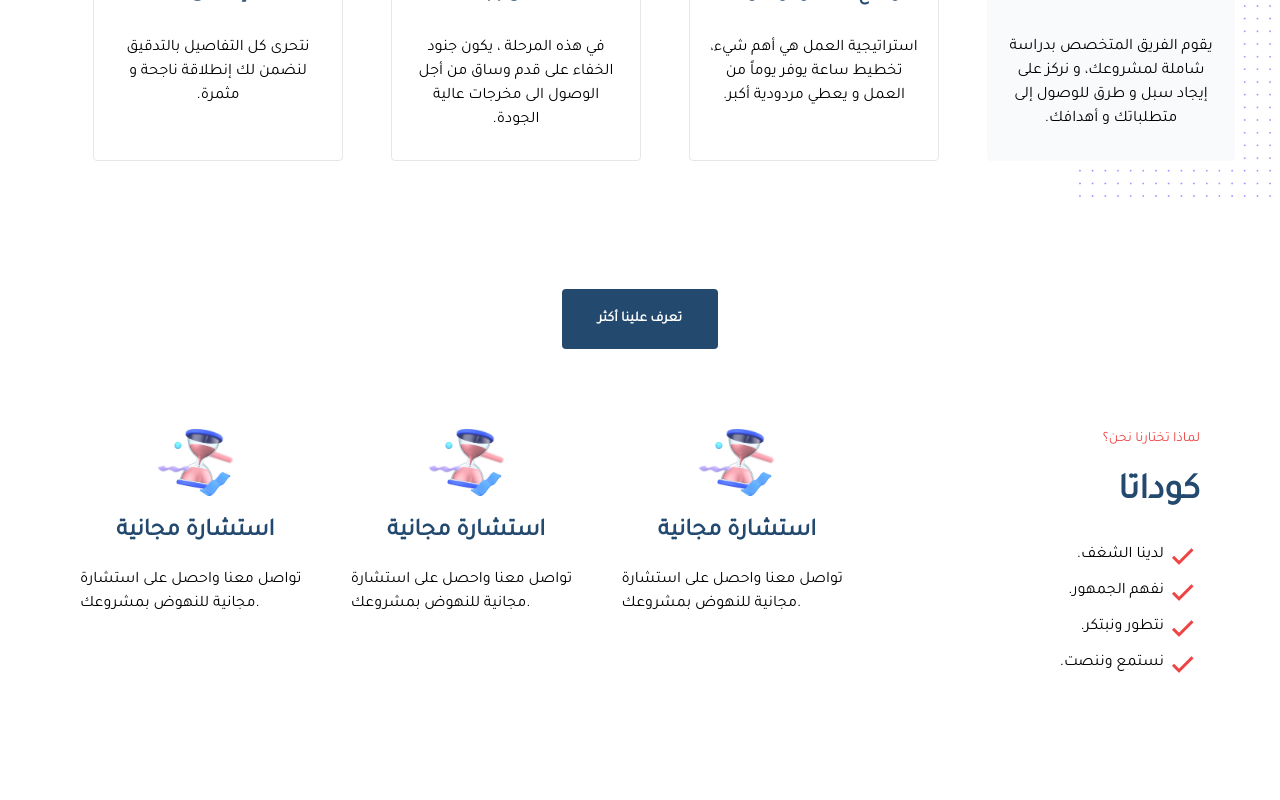
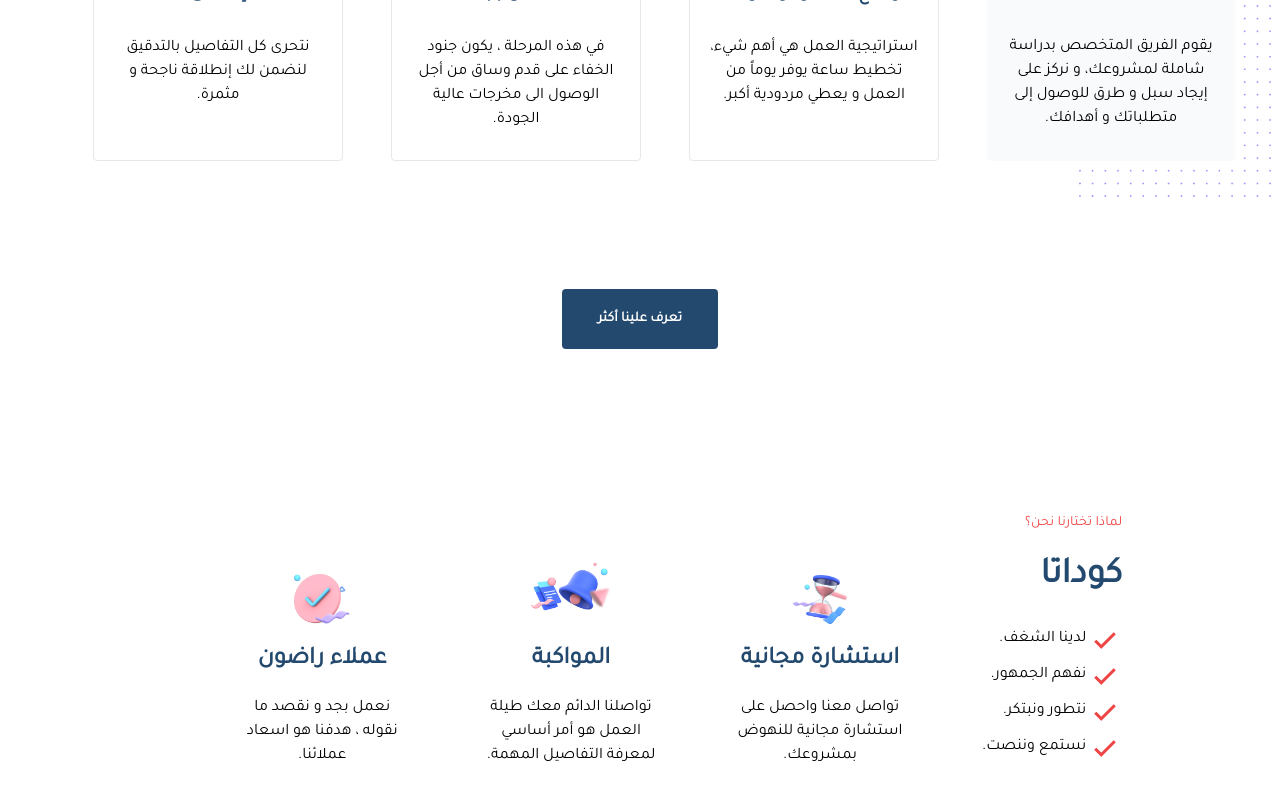
Before and after one commit to AlaouiMohamedDev/CODATA-SITEWEB, a Next.js app: page / in a window 1280 px wide. Shown: the part 3373-4173 px from the top of the page. Before the commit the page ends 4134 px from the top, so only its background shows below. Built offline with nearby package versions, Linux system fonts and the light colour scheme.

Commit message:
ChooseUs section done

```diff
--- a/components/WhyChooseUs.jsx
+++ b/components/WhyChooseUs.jsx
@@ -2,23 +2,8 @@ import React from 'react'
 
 export default function WhyChooseUs() {
   return (
-    <div class="flex justify-center space-x-10 my-20 mx-20">
-        <div class="flex flex-col space-y-5 items-center w-1/4">
-            <img src="/choose-1.png" alt="choose-1" class="w-1/3 object-contain" />
-            <h3 class="text-Cblue text-2xl font-bold">استشارة مجانية</h3>
-            <p>تواصل معنا واحصل على استشارة مجانية للنهوض بمشروعك.</p>
-        </div>
-        <div class="flex flex-col space-y-5 items-center w-1/4">
-            <img src="/choose-1.png" alt="choose-1" class="w-1/3 object-contain" />
-            <h3 class="text-Cblue text-2xl font-bold">استشارة مجانية</h3>
-            <p>تواصل معنا واحصل على استشارة مجانية للنهوض بمشروعك.</p>
-        </div>
-        <div class="flex flex-col space-y-5 items-center w-1/4">
-            <img src="/choose-1.png" alt="choose-1" class="w-1/3 object-contain" />
-            <h3 class="text-Cblue text-2xl font-bold">استشارة مجانية</h3>
-            <p>تواصل معنا واحصل على استشارة مجانية للنهوض بمشروعك.</p>
-        </div>
-        <div class="flex flex-col space-y-6 text-right w-1/3" dir="rtl">
+    <div class="flex flex-col items-center space-y-10 md:space-y-0 md:flex-row my-40 mx-20 justify-evenly" dir="rtl">
+        <div class="flex flex-col space-y-6 text-right w-max" dir="rtl">
             <h6 class="text-red-500 text-sm">لماذا تختارنا نحن؟</h6>
             <h3 class="text-Cblue text-4xl font-black">كوداتا</h3>
             <div class="flex flex-col">
@@ -40,6 +25,23 @@ export default function WhyChooseUs() {
                 </div>
             </div>
         </div>
+        <div class="flex flex-col items-center md:flex-row space-y-10 md:space-x-20 text-center md:items-baseline md:w-2/3">
+            <div class="flex flex-col space-y-5 md:pl-20 items-center">
+                <img src="/choose-1.png" alt="choose-1" class="w-1/3 object-contain" />
+                <h3 class="text-Cblue text-2xl font-bold">استشارة مجانية</h3>
+                <p dir="rtl">تواصل معنا واحصل على استشارة مجانية للنهوض بمشروعك.</p>
+            </div>
+            <div class="flex flex-col space-y-5 items-center">
+                <img src="/choose-2.png" alt="choose-1" class="w-2/3 object-contain" />
+                <h3 class="text-Cblue text-2xl font-bold">المواكبة</h3>
+                <p dir="rtl">تواصلنا الدائم معك طيلة العمل هو أمر أساسي لمعرفة التفاصيل المهمة.</p>
+            </div>
+            <div class="flex flex-col space-y-5 items-center">
+                <img src="/choose-3.png" alt="choose-1" class="w-1/3 object-contain" />
+                <h3 class="text-Cblue text-2xl font-bold">عملاء راضون</h3>
+                <p dir="rtl">نعمل بجد و نقصد ما نقوله ، هدفنا هو اسعاد عملائنا.</p>
+            </div>
+        </div>
     </div>
   )
 }
```
Also changed, not shown: public/choose-2.png (added), public/choose-3.png (added).
